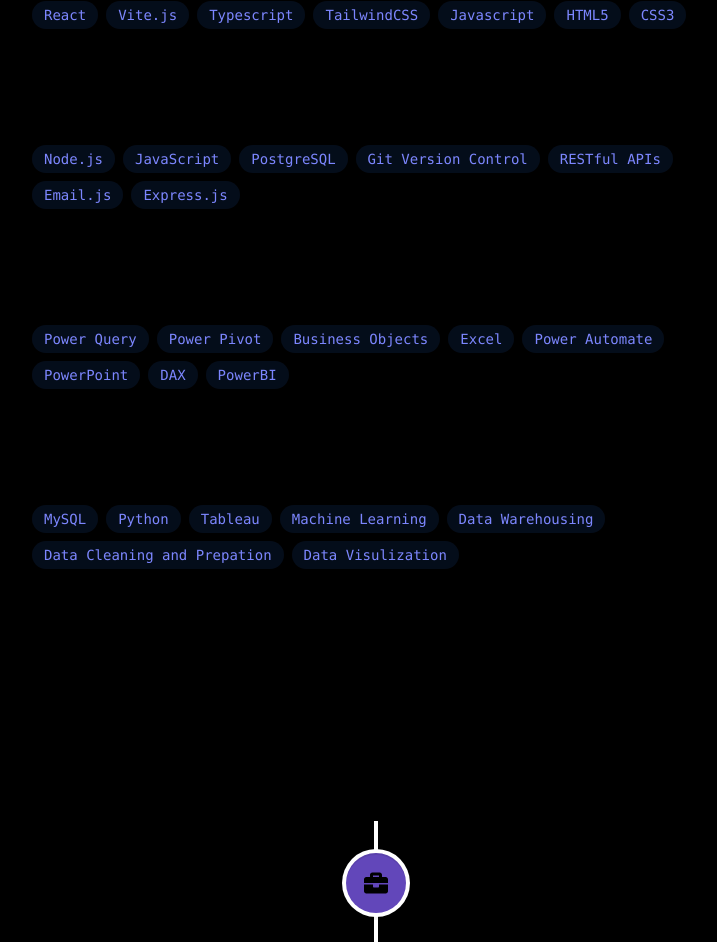
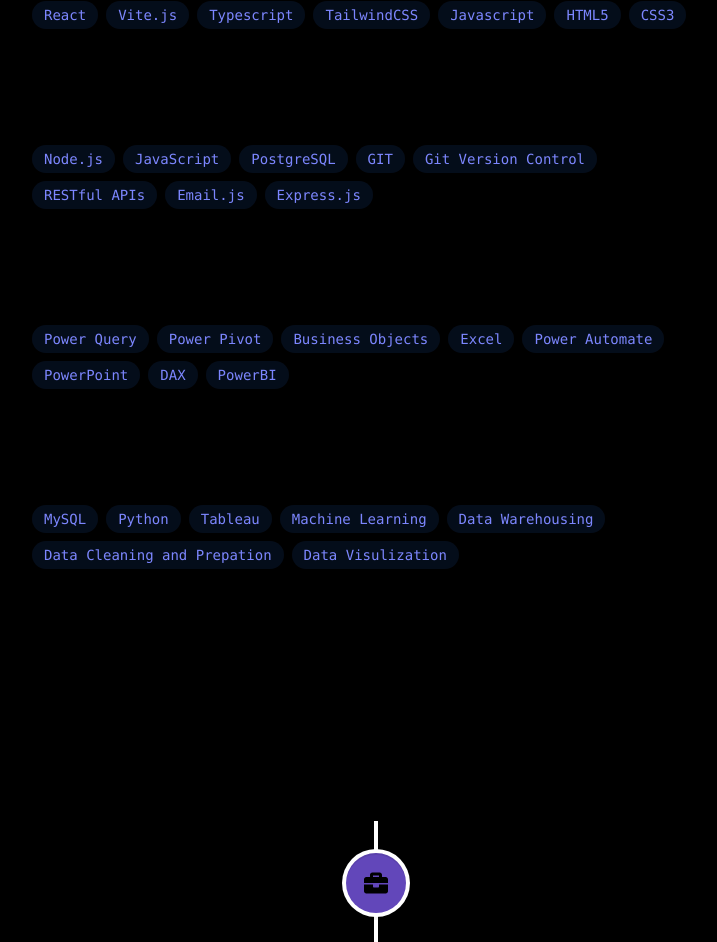
Before and after one commit to Kareem42/my-portfolio, a React (Vite) app: page / in a window 1280 px wide. Shown: the part 1727-2669 px from the top of the page, without its empty margins (264-981 px from the left). Built offline with nearby package versions, Linux system fonts and the light colour scheme.

Commit message:
added a backend skill

```diff
--- a/src/components/section/About.jsx
+++ b/src/components/section/About.jsx
@@ -14,6 +14,7 @@ export const About = () => {
     "Node.js",
     "JavaScript",
     "PostgreSQL",
+    "GIT",
     "Git Version Control",
     "RESTful APIs",
     "Email.js",
```
